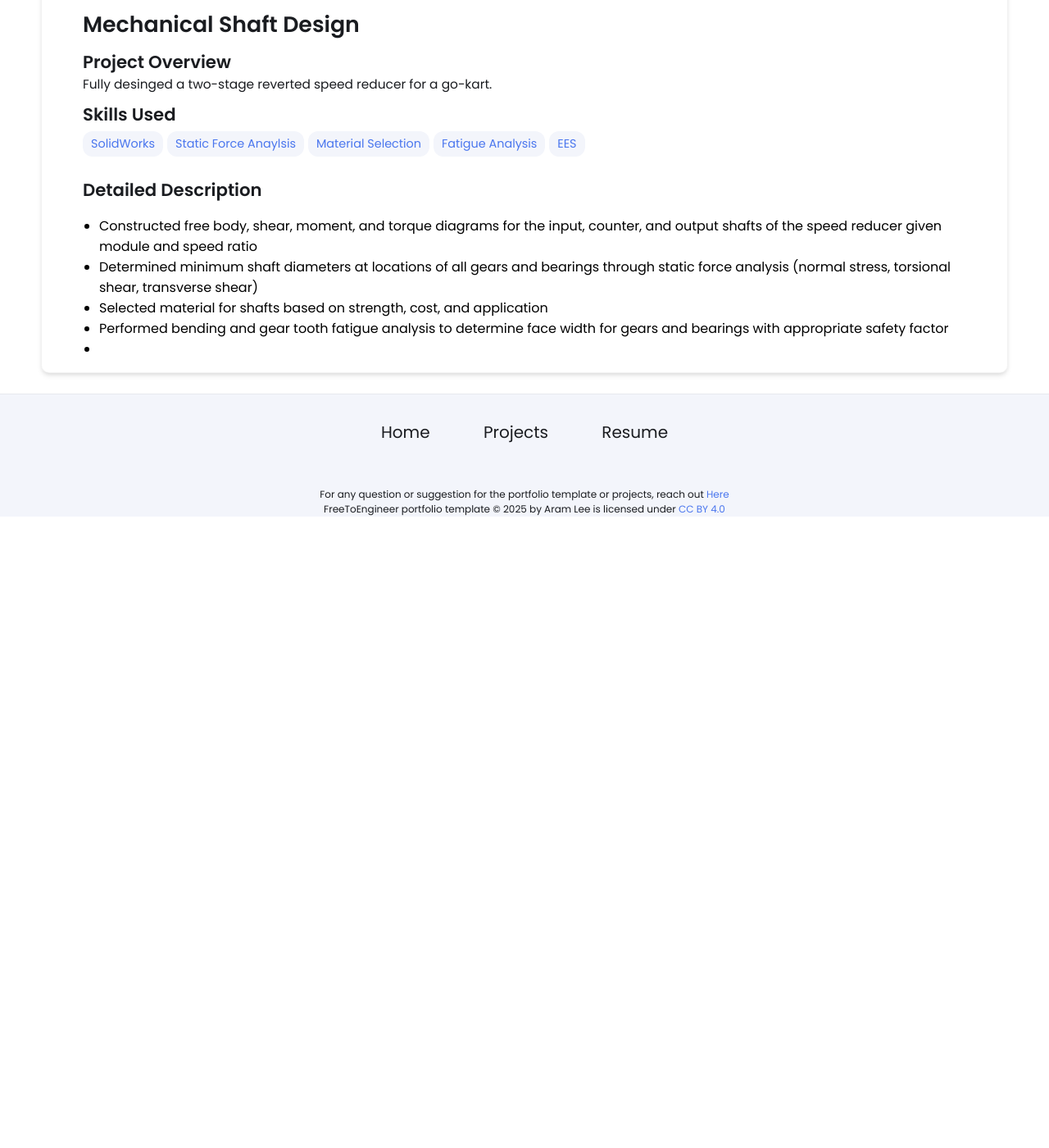
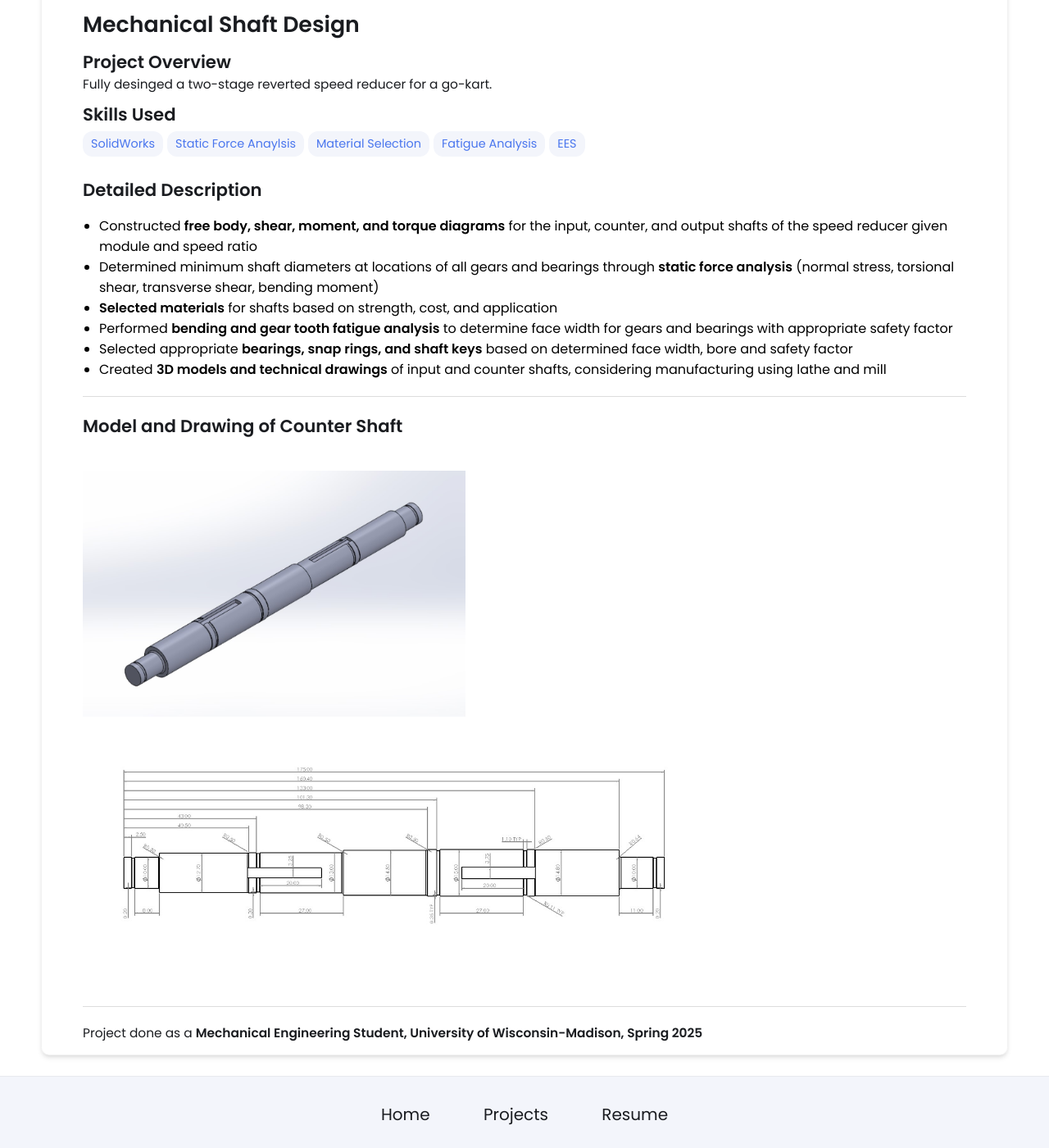
Before and after one commit to owenpickart/owenpickart.github.io, a Jekyll site: the page built from _projects/shaft-design/index.md, in a window 1280 px wide and 1400 px high, scrolled down 497 px. Shown: the whole window at 82% size. Built offline with Jekyll 4.4.1, drawn with Linux system fonts in a browser that asks for light colours; before the commit the page ends 1127 px from its top, so only the background shows below that.

Commit message:
Update index.md

```diff
--- a/_projects/shaft-design/index.md
+++ b/_projects/shaft-design/index.md
@@ -11,8 +11,20 @@ skills:
 main-image: /shaft1.jpg
 ---
 ## Detailed Description
-- Constructed free body, shear, moment, and torque diagrams for the input, counter, and output shafts of the speed reducer given module and speed ratio
-- Determined minimum shaft diameters at locations of all gears and bearings through static force analysis (normal stress, torsional shear, transverse shear)
-- Selected material for shafts based on strength, cost, and application
-- Performed bending and gear tooth fatigue analysis to determine face width for gears and bearings with appropriate safety factor
--
+- Constructed **free body, shear, moment, and torque diagrams** for the input, counter, and output shafts of the speed reducer given module and speed ratio
+- Determined minimum shaft diameters at locations of all gears and bearings through **static force analysis** (normal stress, torsional shear, transverse shear, bending moment)
+- **Selected materials** for shafts based on strength, cost, and application
+- Performed **bending and gear tooth fatigue analysis** to determine face width for gears and bearings with appropriate safety factor
+- Selected appropriate **bearings, snap rings, and shaft keys** based on determined face width, bore and safety factor
+- Created **3D models and technical drawings** of input and counter shafts, considering manufacturing using lathe and mill
+
+---
+
+## Model and Drawing of Counter Shaft
+<br>
+{% include image-gallery.html images="shaft2.jpg, shaft3.jpg" height="300" %}
+<br>
+
+---
+
+Project done as a **Mechanical Engineering Student, University of Wisconsin-Madison, Spring 2025**
```
